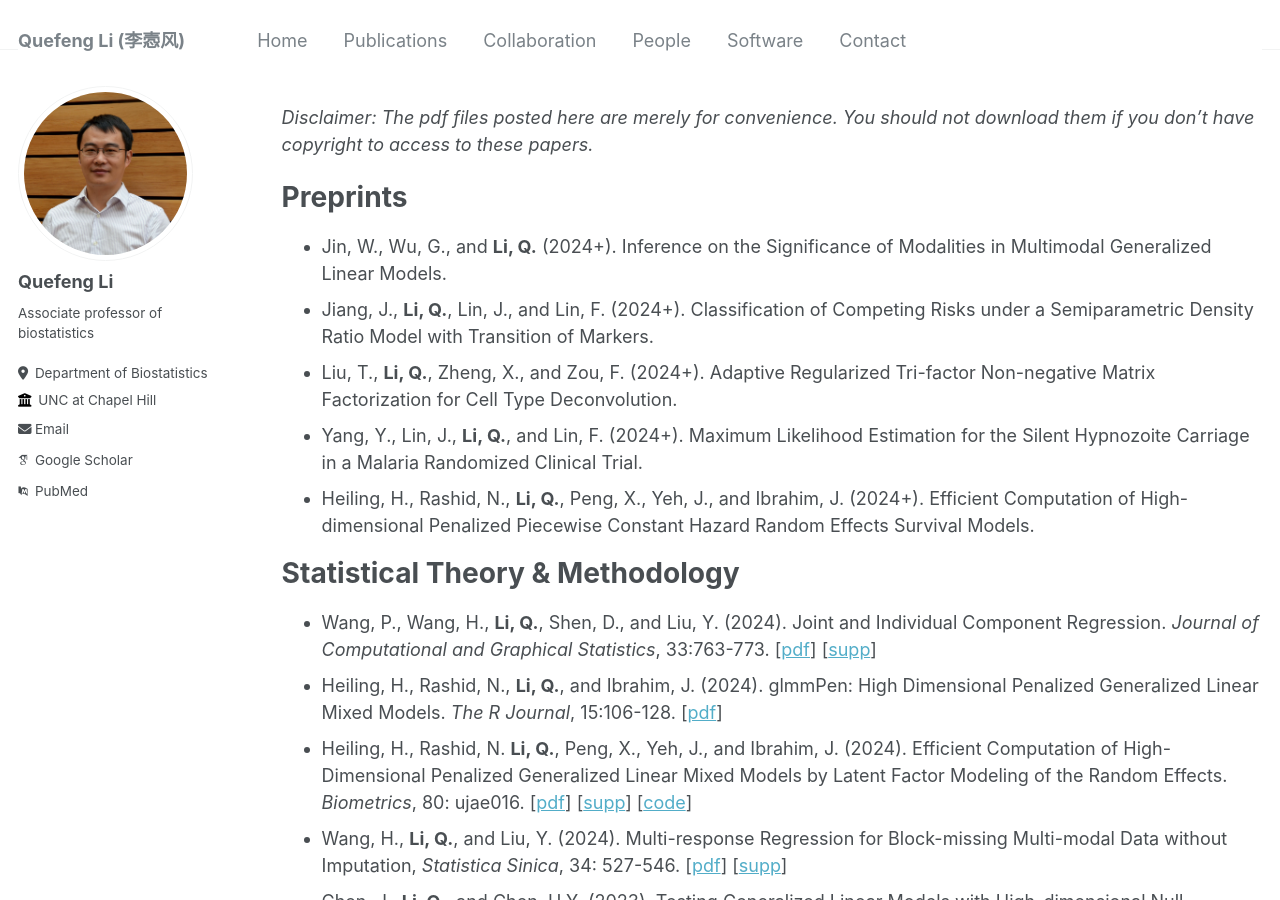
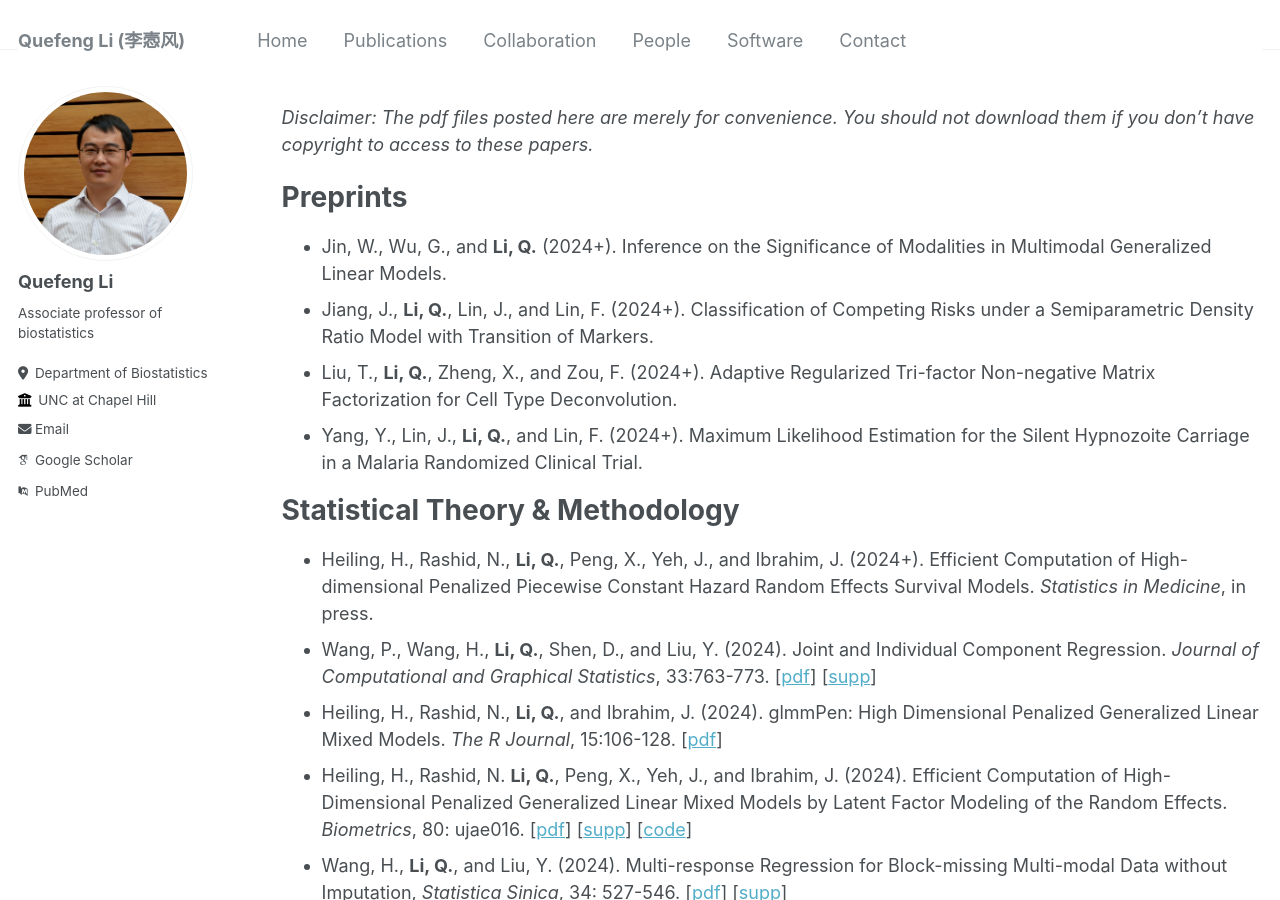
Before and after one commit to quefengli/quefengli.github.io, a Jekyll site: the page built from _pages/publications.md, in a window 1280 px wide and 900 px high. Built offline with Jekyll 4.4.1, drawn with Linux system fonts in a browser that asks for light colours; some web fonts are replaced.

Commit message:
new publication

```diff
--- a/_pages/publications.md
+++ b/_pages/publications.md
@@ -16,10 +16,10 @@ Ratio Model with Transition of Markers.
 Cell Type Deconvolution.
 - Yang, Y., Lin, J., **Li, Q.**, and Lin, F. (2024+). Maximum Likelihood Estimation for the Silent Hypnozoite Carriage in a
 Malaria Randomized Clinical Trial.
-- Heiling, H., Rashid, N., **Li, Q.**, Peng, X., Yeh, J., and Ibrahim, J. (2024+). Efficient Computation of High-dimensional
-Penalized Piecewise Constant Hazard Random Effects Survival Models.
 
 # Statistical Theory & Methodology
+- Heiling, H., Rashid, N., **Li, Q.**, Peng, X., Yeh, J., and Ibrahim, J. (2024+). Efficient Computation of High-dimensional
+Penalized Piecewise Constant Hazard Random Effects Survival Models. _Statistics in Medicine_, in press.
 -   Wang, P., Wang, H., **Li, Q.**, Shen, D., and Liu, Y. (2024). Joint and Individual Component Regression. <span
 class="underline">*Journal of Computational and Graphical Statistics*</span>,
 33:763-773. [[pdf](../files/publication/JCGS2024.pdf)] [[supp](../files/publication/JCGS2024_supp.pdf)]
```
Also changed, not shown: _pages/about.md (+1 -1 lines).
